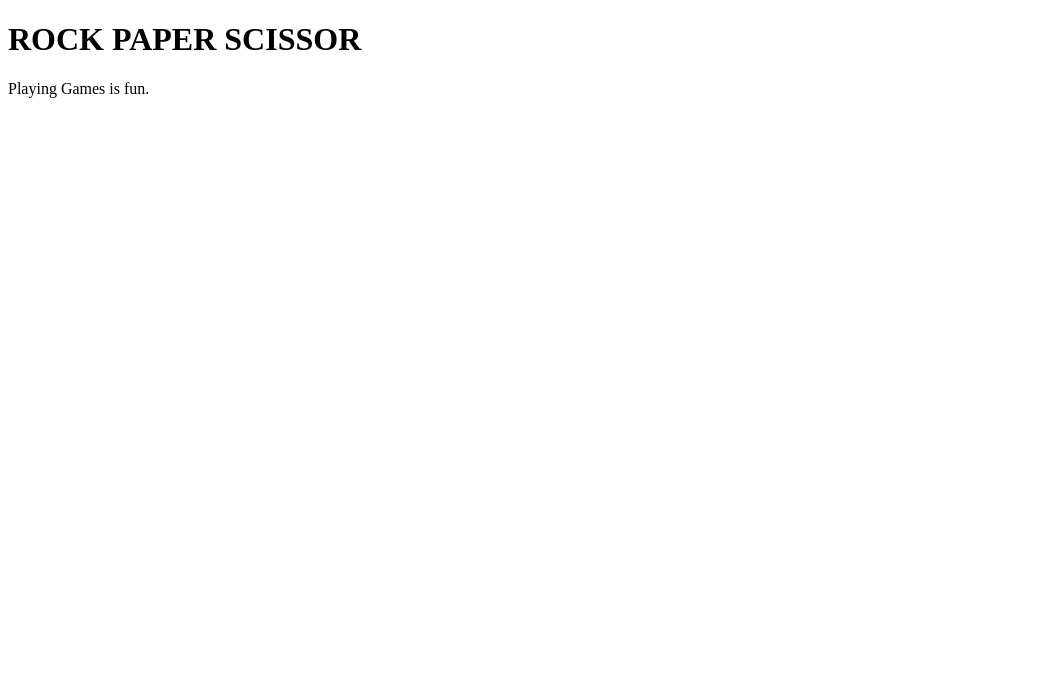
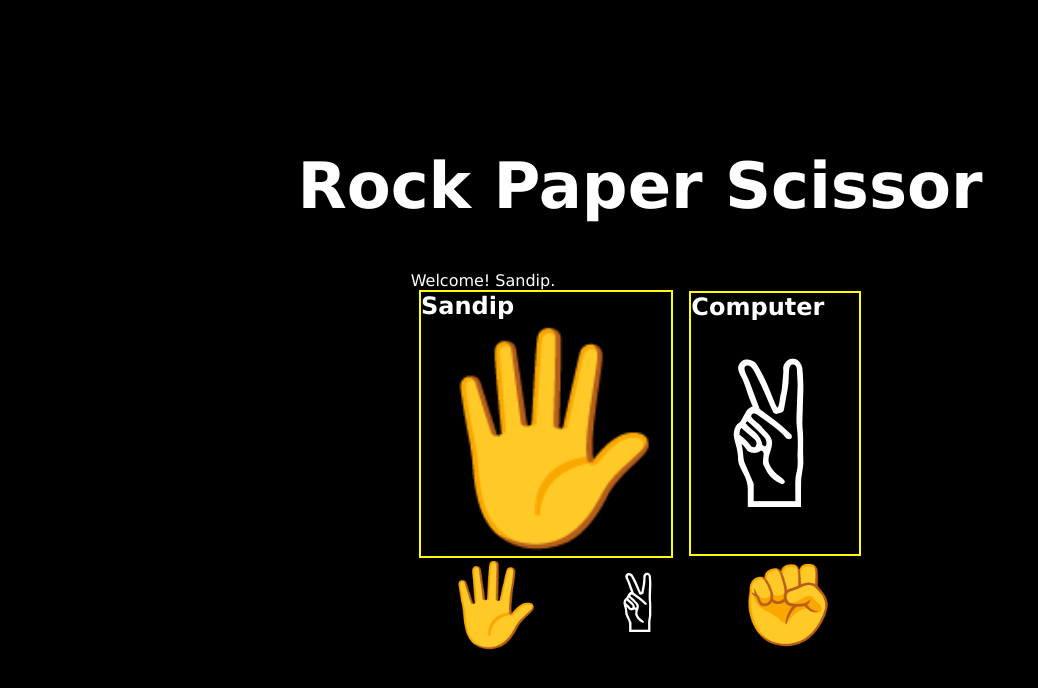
Before and after one commit to Sand33pshah/RockPaperScissor, a plain HTML site: page index.html in a window 1280 px wide. Shown: the whole page, without its empty margins (0-1038 px from the left). Drawn offline with Linux system fonts and the light colour scheme.

Commit message:
style and script are added

```diff
--- a/index.html
+++ b/index.html
@@ -1,12 +1,39 @@
 <!DOCTYPE html>
 <html lang="en">
+
 <head>
     <meta charset="UTF-8">
     <meta name="viewport" content="width=device-width, initial-scale=1.0">
-    <title>Rock Paper Scissor</title>
+    <title>Rock Paper Scissors</title>
+    <link rel="stylesheet" href="style.css">
 </head>
+
 <body>
-    <h1>ROCK PAPER SCISSOR</h1>
-    <p>Playing Games is fun.</p>
+    <H1>Rock Paper Scissor</H1>
+    <div class="welcome">
+        <input type="text" placeholder="Enter your name: ">
+        <button >Start Game</button>
+    </div>
+    <div class="game">
+        <p>Welcome! <span id="userName">Sandip</span>.</p>
+        <div class="currHand">
+            <div class="result">
+                <h2>Sandip</h2>
+                <p id="emojiUser" class="emoji">&#x1F590</p>
+            </div>
+            <div class="result">
+                <h2>Computer</h2>
+                <p id="emojiComputer" class="emoji">&#x270C</p>
+            </div>
+        </div>
+        <div class="userInputButtons">
+            <p id="paper" class="InputEmoji" onclick="gamePlay(this)">&#x1F590</p>
+            <p id="scissor" class="InputEmoji" onclick="gamePlay(this)">&#x270C</p>
+            <p id="rock" class="InputEmoji" onclick="gamePlay(this)">&#x270A</p>
+        </div>
+    </div>
+
+    <script src="script.js"></script>
 </body>
+
 </html>
--- /dev/null
+++ b/script.js
@@ -0,0 +1,11 @@
+function gamePlay(element){
+    let currUserChoice = element.innerHTML;
+
+    document.getElementById('emojiUser').innerHTML = currUserChoice;
+
+    // Generate a random choice for the computer
+    const choices = ['&#x1F590', '&#x270C', '&#x270A']; const computerChoice = choices[Math.floor(Math.random() * choices.length)];
+    // Update the emojiComputer paragraph with the computer's choice
+    document.getElementById('emojiComputer').innerHTML = computerChoice;
+    // You can add more logic here to determine the winner and update the score
+}
--- /dev/null
+++ b/style.css
@@ -0,0 +1,92 @@
+*{
+    padding: 0;
+    margin: 0;
+    font-family: Verdana, Geneva, Tahoma, sans-serif;
+}
+body{
+    display: flex;
+    flex-direction: column;
+    align-items: center;
+    justify-content: center;
+    background-color: black;
+    color: white;
+    height: 100vh;
+}
+body h1{
+    margin-bottom: 3rem;
+    font-size: 4rem;
+}
+
+.welcome{
+    display: none;
+}
+
+.welcome input{
+    border: 2px solid yellow;
+    border-radius: 8px;
+    padding: 8px;
+    font-size: 1.5em;
+    background-color: transparent;
+    color: white;
+    outline: none;
+    margin-right: 2rem;
+}
+
+.welcome button{
+    background-color: yellow;
+    color: black;
+    padding: 8px 15px;
+    font-size: 1.5em;
+    border: none;
+    border-radius: 8px;
+    cursor: pointer;
+    transition: .5s all ease;
+}
+
+.welcome button:hover {
+    transform: scale(1.1);
+    background-color: transparent;
+    color: yellow;
+    border: 2px solid yellow;
+    box-shadow: 2px 2px 40px yellow;
+}
+
+.game{
+    display: block;
+}
+
+/* .game p{
+    font-size: 2rem;
+} */
+
+.currHand{
+    display: flex;
+    align-items: center;
+    justify-content: space-around;
+    /* background-color: rgb(104, 168, 224); */
+}
+.result{
+    border: 2px solid yellow;
+}
+
+.emoji{
+    font-size: 200px;
+}
+
+
+
+
+
+
+
+.userInputButtons{
+    display: flex;
+    align-items: center;
+    justify-content: space-around;
+}
+
+.InputEmoji{
+    font-size: 5rem;
+    margin: 0 2rem;
+    cursor: pointer;
+}
```
